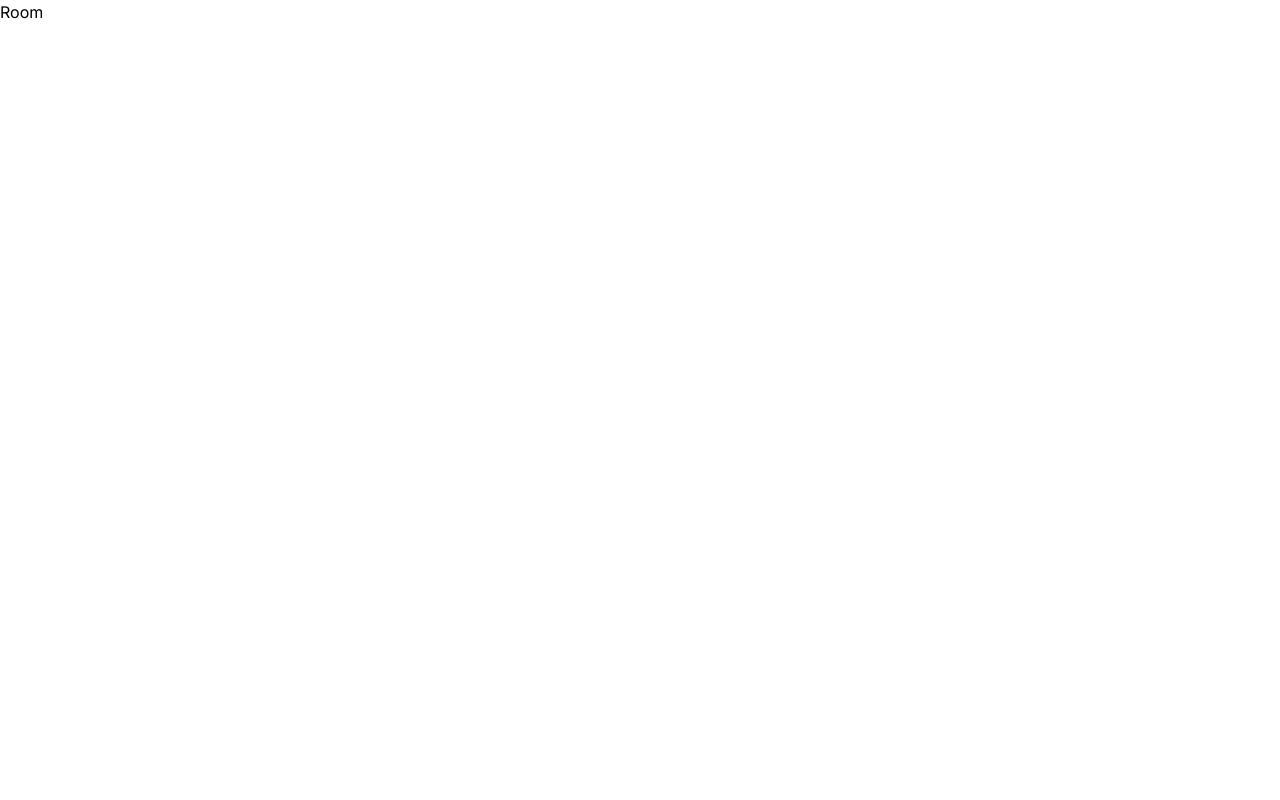
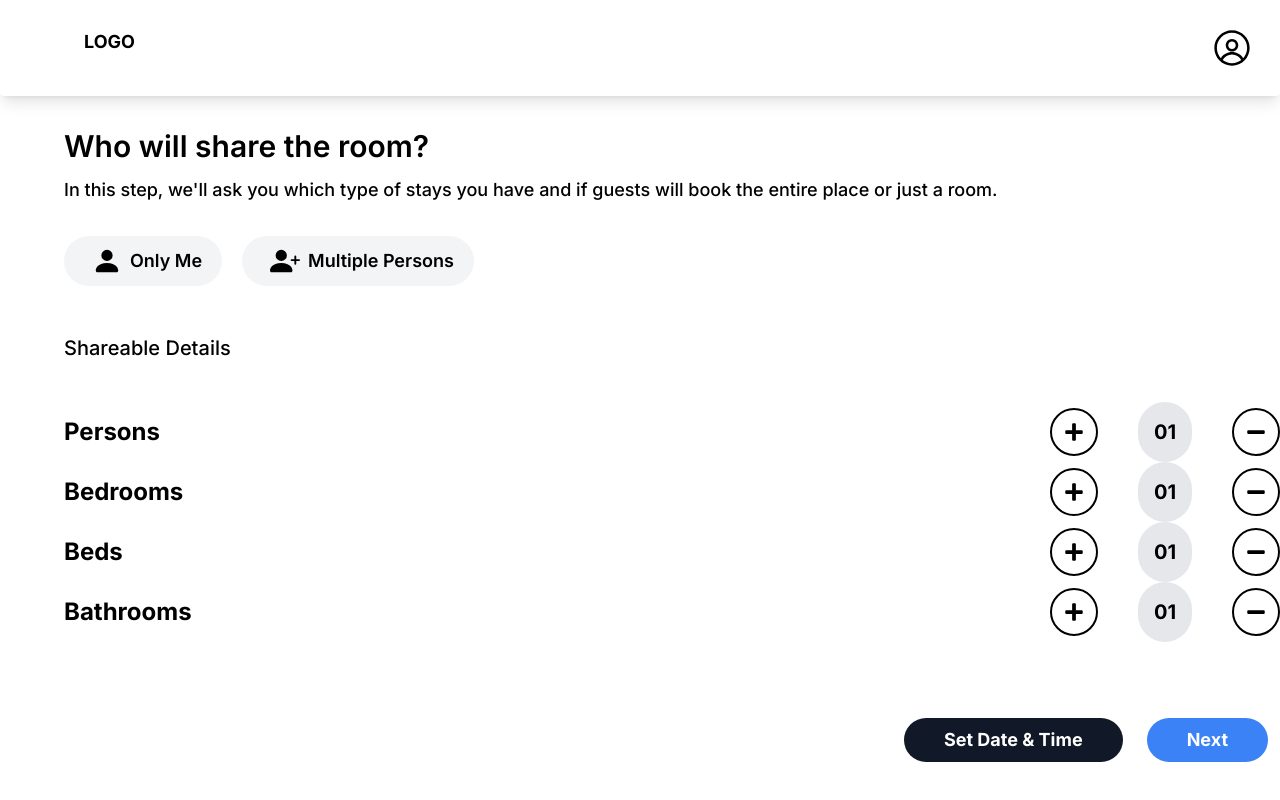
Before and after one commit to MarufRien1/demo, a Next.js app: page /room in a window 1280 px wide. Built offline with nearby package versions, Linux system fonts and the light colour scheme.

Commit message:
add room screen

```diff
--- a/src/app/room/page.jsx
+++ b/src/app/room/page.jsx
@@ -1,7 +1,43 @@
+import ActionButtonRow from '@/components/ActionButtonRow';
+import { InfoCard } from '@/components/InfoCard';
+import RoundedBtnWithIcon from '@/components/RoundedBtnWithIcon';
+import RowWithControl from '@/components/RowWithControl';
+import TopHeader from '@/components/TopHeader';
 import React from 'react';
+import { BsFillPersonFill } from 'react-icons/bs';
+import { BsFillPersonPlusFill } from 'react-icons/bs';
 
 const Room = () => {
-  return <div>Room</div>;
+  return (
+    <div>
+      <TopHeader />
+      <div className="ml-16">
+        <InfoCard
+          title="Who will share the room?"
+          body="In this step, we'll ask you which type of stays you have and if guests will book the entire place or just a room."
+        />
+
+        <div className="flex mt-3">
+          <RoundedBtnWithIcon text="Only Me" icon={BsFillPersonFill} />
+          <RoundedBtnWithIcon
+            text="Multiple Persons"
+            icon={BsFillPersonPlusFill}
+          />
+        </div>
+
+        <div className="font-medium text-xl my-10">Shareable Details</div>
+
+        <div className="">
+          <RowWithControl name="Persons" />
+          <RowWithControl name="Bedrooms" />
+          <RowWithControl name="Beds" />
+          <RowWithControl name="Bathrooms" />
+        </div>
+
+        <ActionButtonRow link="/roomFeature" />
+      </div>
+    </div>
+  );
 };
 
 export default Room;
--- a/src/components/PriceScreen.jsx
+++ b/src/components/PriceScreen.jsx
@@ -11,6 +11,7 @@ import { MdWarehouse } from 'react-icons/md';
 import { TbHomeHeart } from 'react-icons/tb';
 import { FaPlus, FaMinus } from 'react-icons/fa';
 import TopHeader from '@/components/TopHeader';
+import RoundPlusBtn from './RoundPlusBtn';
 
 const PriceScreen = () => {
   return (
@@ -25,9 +26,7 @@ const PriceScreen = () => {
           />
 
           <div className=" my-10 flex">
-            <div className="bg-white  p-3 rounded-full border-2 border-black ">
-              <FaPlus size={20} />
-            </div>
+            <RoundPlusBtn style="add" />
 
             <>
               <div className="flex justify-center items-center align-baseline bg-white text-gray-600  border-2 border-gray-800 rounded-full font-semibold text-xl  mx-4 px-[100px] ">
@@ -35,9 +34,7 @@ const PriceScreen = () => {
               </div>
             </>
 
-            <div className="bg-white  p-3 rounded-full border-2 border-black ">
-              <FaMinus size={20} />
-            </div>
+            <RoundPlusBtn style="remove" />
           </div>
 
           <div className="flex  mb-3">
--- /dev/null
+++ b/src/components/RoundPlusBtn.jsx
@@ -0,0 +1,12 @@
+import React from 'react';
+import { FaPlus, FaMinus } from 'react-icons/fa';
+
+const RoundPlusBtn = (props) => {
+  return (
+    <div className="bg-white  p-3 rounded-full border-2 border-black w-fit h-fit">
+      {props.style == 'add' ? <FaPlus size={20} /> : <FaMinus size={20} />}
+    </div>
+  );
+};
+
+export default RoundPlusBtn;
--- /dev/null
+++ b/src/components/RoundText.jsx
@@ -0,0 +1,11 @@
+import React from 'react';
+
+const RoundText = (props) => {
+  return (
+    <div className="rounded-full bg-gray-200 font-bold text-xl p-4 mx-10 ">
+      {props.text}
+    </div>
+  );
+};
+
+export default RoundText;
--- /dev/null
+++ b/src/components/RowWithControl.jsx
@@ -0,0 +1,18 @@
+import React from 'react';
+import RoundPlusBtn from './RoundPlusBtn';
+import RoundText from './RoundText';
+
+const RowWithControl = (props) => {
+  return (
+    <div className="flex items-center justify-between">
+      <div className="mr-16 text-2xl font-bold">{props.name}</div>
+      <div className="flex items-center">
+        <RoundPlusBtn style="add" />
+        <RoundText text="01" />
+        <RoundPlusBtn />
+      </div>
+    </div>
+  );
+};
+
+export default RowWithControl;
```
